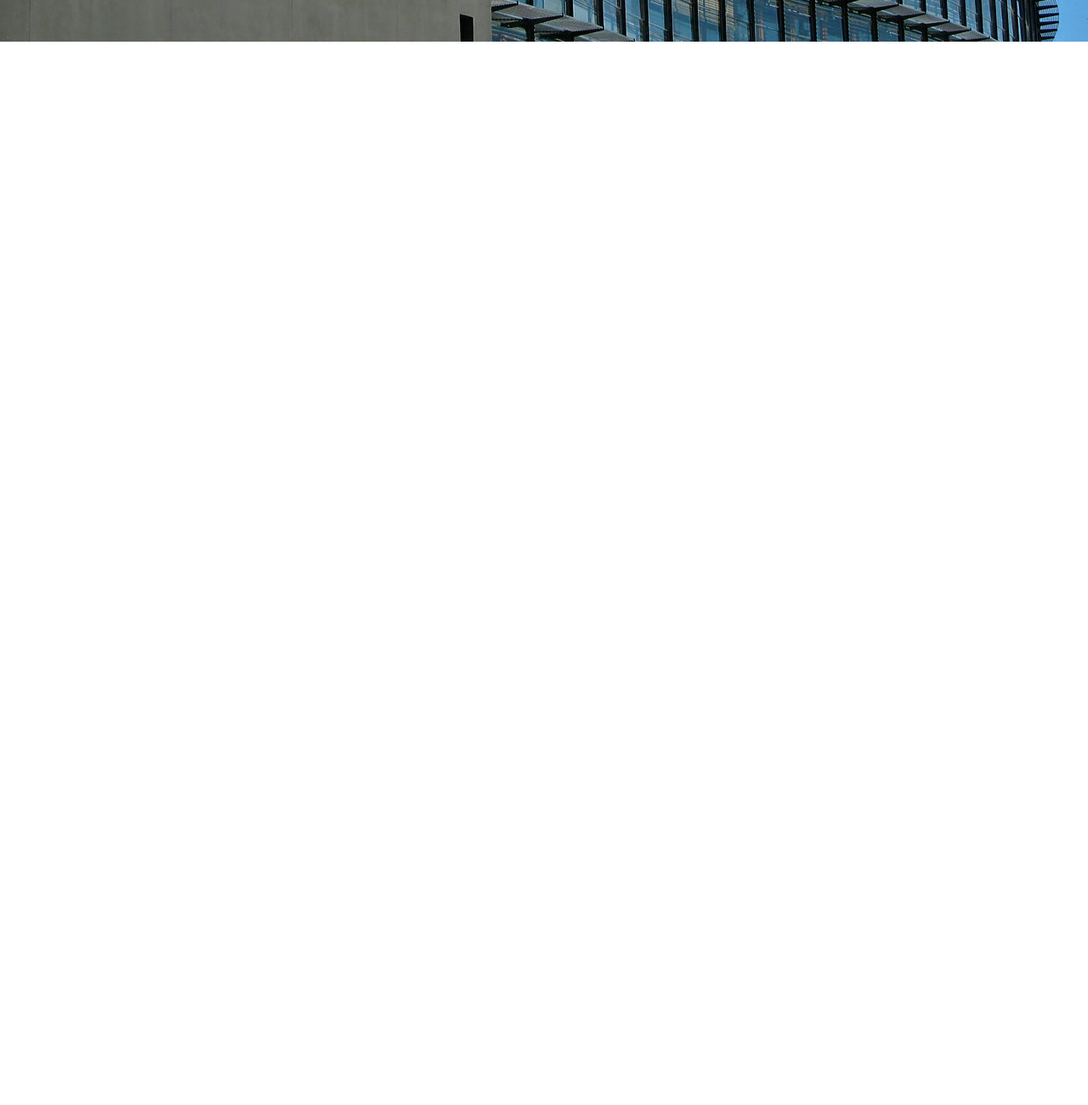
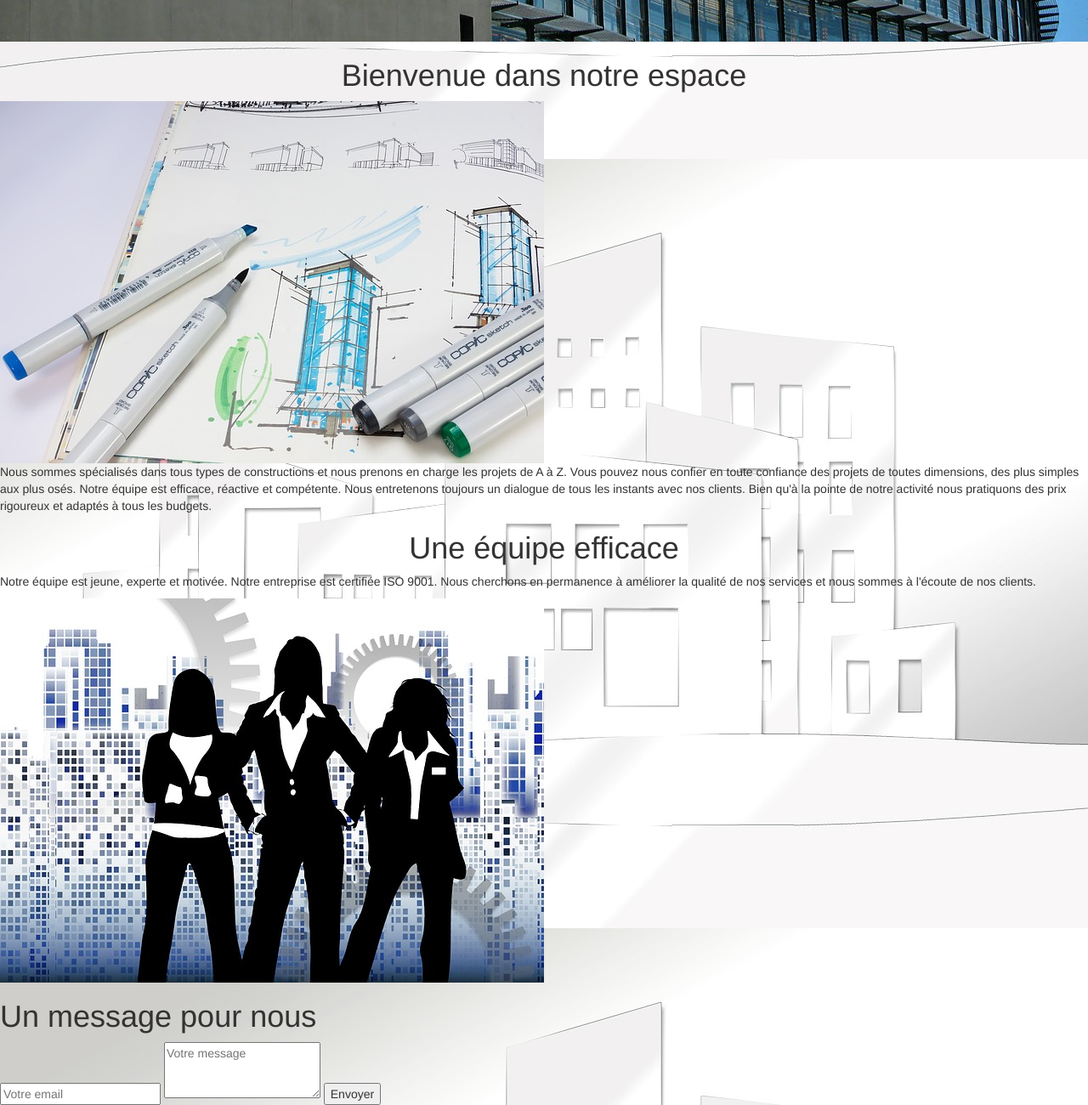
Before and after one commit to Stefra/TP2_Bootstrap, a plain HTML site: page index.html in a window 1280 px wide. Shown: the part 3433-4733 px from the top of the page at 85% size. Before the commit the page ends 3482 px from the top, so only its background shows below. Drawn offline with nearby package versions, Linux system fonts and the light colour scheme.

Commit message:
Ajouté code pour le CORPS avec deux paragraphes qui contiennent chacun une image et un formulaire de contact pour terminer

```diff
--- a/index.html
+++ b/index.html
@@ -37,5 +37,23 @@
     <img src="assets/img/archi2.jpg" alt="Architecture" />
     <img src="assets/img/archi3.jpg" alt="Architecture" />
     <img src="assets/img/archi4.jpg" alt="Architecture" />
+    <!--
+    ============================================================== -->
+    <!-- CORPS
+    ============================================================== -->
+    <h1 class="text-center">Bienvenue dans notre espace</h1>
+    <img src="assets/img/accueil.jpg" alt="Accueil">
+    <p>Nous sommes spécialisés dans tous types de constructions et nous prenons en charge les projets de A à Z. Vous pouvez nous confier en toute confiance des projets de toutes dimensions, des plus simples aux plus osés. Notre équipe est efficace, réactive et compétente. Nous entretenons toujours un dialogue de tous les instants avec nos clients. Bien qu'à la pointe de notre activité nous pratiquons des prix rigoureux et adaptés à tous les budgets.</p>
+
+    <h1 class="text-center">Une équipe efficace</h1>
+    <p>Notre équipe est jeune, experte et motivée. Notre entreprise est certifiée ISO 9001. Nous cherchons en permanence à améliorer la qualité de nos services et nous sommes à l'écoute de nos clients.</p>
+    <img src="assets/img/equipe.jpg" alt="Equipe">
+
+    <h1>Un message pour nous</h1>
+    <form role="form">
+      <input type="email" placeholder="Votre email">
+      <textarea rows="3" placeholder="Votre message"></textarea>
+      <button type="submit">Envoyer</button>
+    </form>
   </body>
 </html>
```
